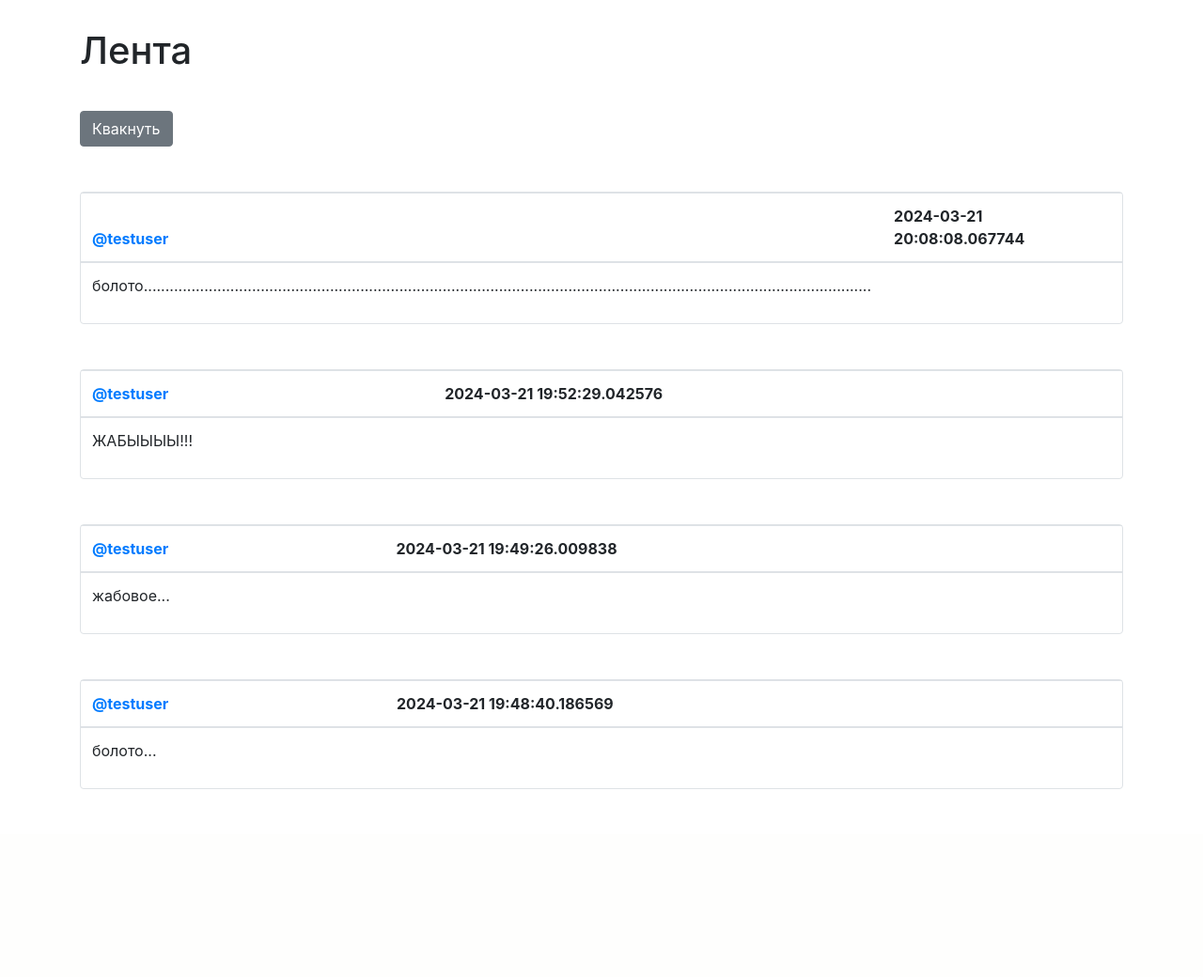
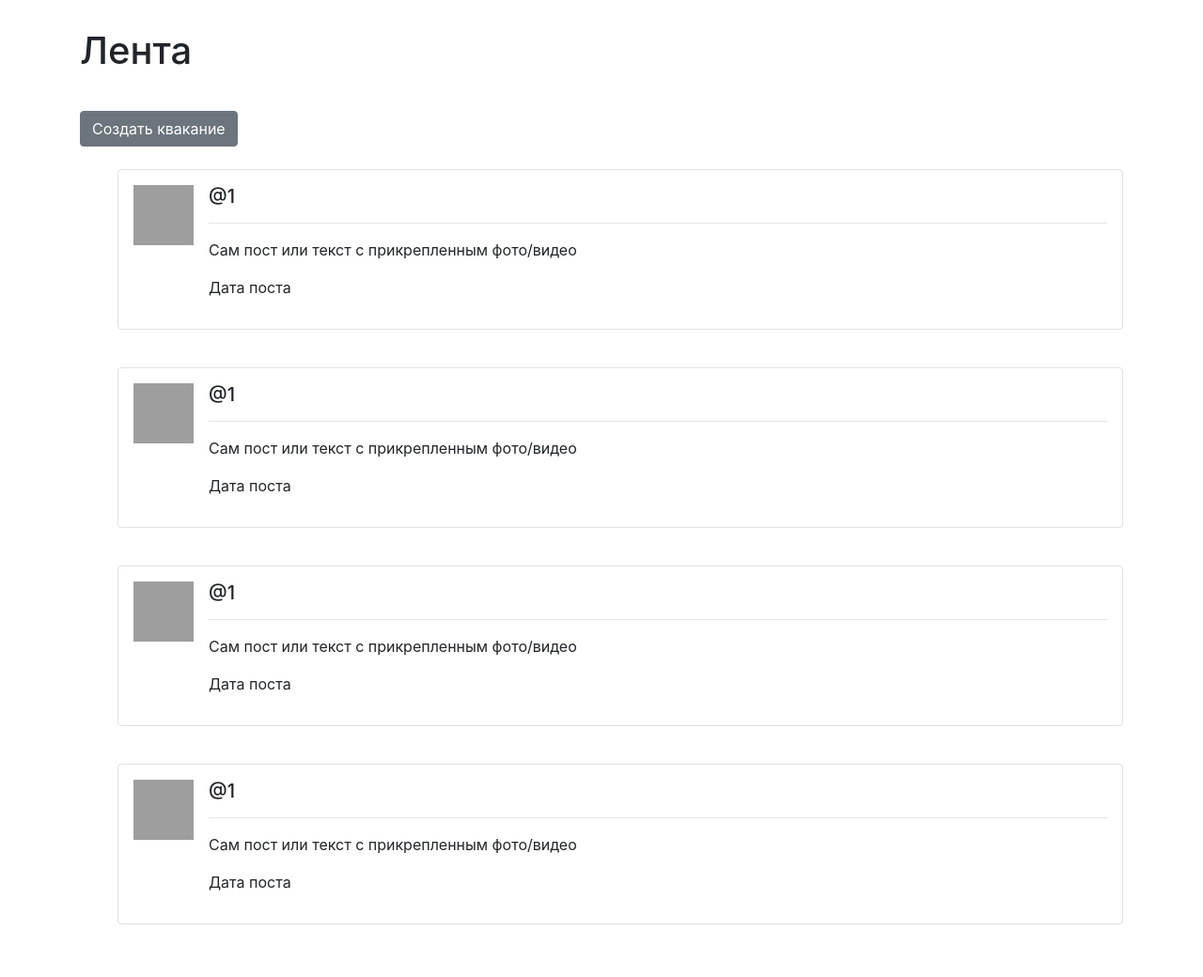
Before and after one commit to vokintru/YandexProject3, a Flask app: page / in a window 1280 px wide. Shown: the part 72-1112 px from the top of the page at 94% size. Before the commit the page ends 912 px from the top, so only its background shows below. Run offline with Flask 3, Linux system fonts and the light colour scheme; a user stored in the database is signed in; data comes from the database, SQL or seed files in the repository; both versions use the stored data as it was after the commit; some libraries are stand-ins or nearby versions; grey boxes are pictures that could not be loaded.

Commit message:
design_v1.1

```diff
--- a/server/main.py
+++ b/server/main.py
@@ -20,6 +20,22 @@ app.config['SECRET_KEY'] = 'boloto_p07G5n1W2E4f8Zq1Xc6T7yU_220'
 def load_user(user_id):
     db_sess = db_session.create_session()
     return db_sess.query(User).get(user_id)
+
+
+def get_avatar_by_user_id(user_id):
+    db_sess = db_session.create_session()
+    user = db_sess.query(Account).filter(Account.id == user_id).first()
+    if user:
+        return user.avatar
+    return None
+
+
+def get_username_by_user_id(user_id):
+    db_sess = db_session.create_session()
+    user = db_sess.query(Account).filter(Account.id == user_id).first()
+    if user:
+        return user.avatar
+    return None
 
 
 @app.route("/")
--- a/server/templates/index.html
+++ b/server/templates/index.html
@@ -3,26 +3,23 @@
 {% block content %}
 <h1>Лента</h1>
 {% if current_user.is_authenticated %}
-    <a href="/newpost" class="btn btn-secondary">Квакнуть</a>
+    <a href="/newpost" class="btn btn-secondary">Создать квакание</a>
 {% endif %}
-<br><br><br>
-{% for item in posts%}
-<div class="col-md6 border rounded">
-    <table class="table">
-  <thead>
-    <tr>
-      <th scope="col"><a href="/users/@{{item.authorname}}">@{{item.authorname}}</a></th>
-      <th>{{item.time}}</th>
-    </tr>
-  </thead>
-  <tbody>
-    <tr>
-      <td>{{item.text}}</td>
-    </tr>
-
-  </tbody>
-</table>
-</div>
 <br><br>
-{% endfor %}
+    <ul>
+        {% for post in posts %}
+            <div class="post border rounded p-3 mb-3">
+                <div class="media">
+                    <img src="аватарка.jpg" class="mr-3" alt="Аватар" style="width:64px;height:64px;">
+                    <div class="media-body">
+                        <h5 class="mt-0">@{{post.author}}</h5>
+                        <hr>
+                        <p>Сам пост или текст с прикрепленным фото/видео</p>
+                        <p class="post-date">Дата поста</p>
+                    </div>
+                </div>
+            </div>
+            <br>
+        {% endfor %}
+    </ul>
 {% endblock %}
```
Also changed, not shown: server/db/users.db.
